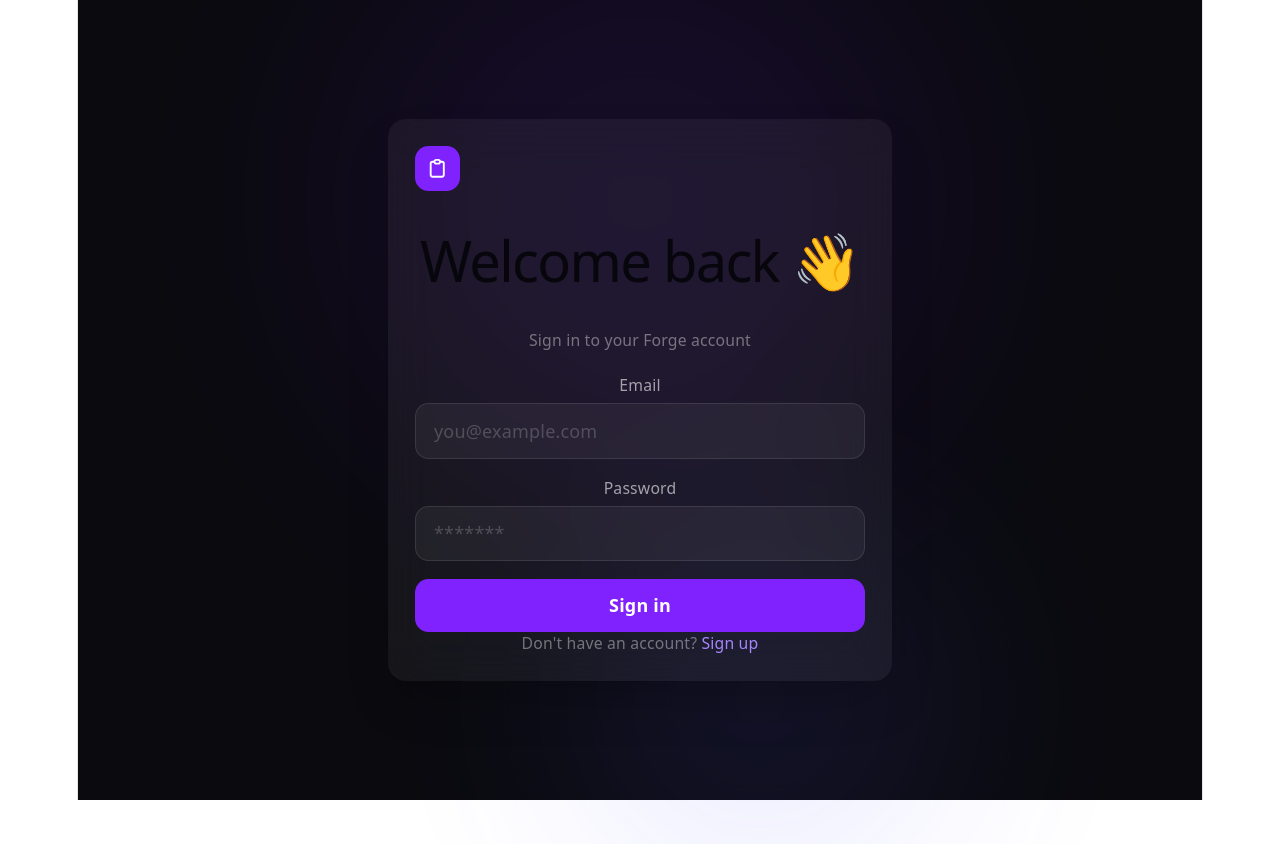
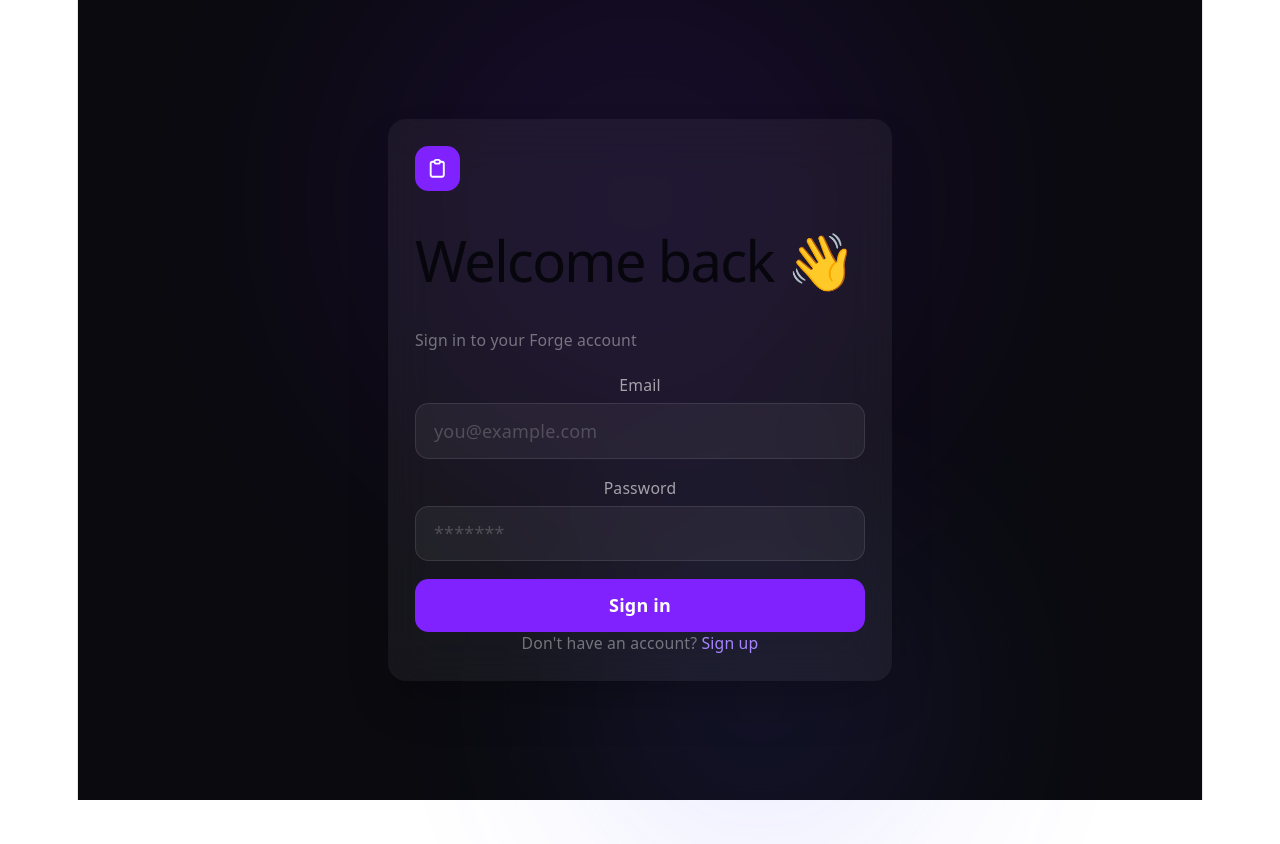
Before and after one commit to Quasheana226/pro-tasker-capstone, a React (Vite) app in the folder frontend/: page /login in a window 1280 px wide. Shown: the top 844 px of the page. Built offline with nearby package versions, Linux system fonts and the light colour scheme; no server answers.

Commit message:
style: explicitly left-align login and register card text

```diff
--- a/frontend/src/pages/LoginPage.tsx
+++ b/frontend/src/pages/LoginPage.tsx
@@ -43,8 +43,8 @@
                             <path strokeLinecap="round" strokeLinejoin="round" strokeWidth={2} d="M9 5H7a2 2 0 00-2 2v12a2 2 0 002 2h10a2 2 0 002-2V7a2 2 0 00-2-2h-2M9 5a2 2 0 002 2h2a2 2 0 002-2M9 5a2 2 0 012-2h2a2 2 0 012 2" />
                         </svg>
                     </div>
-                    <h1 className="text-2xl font-bold text-white">Welcome back 👋</h1>
-                    <p className="text-sm text-white/40 mt-1">Sign in to your Forge account</p>
+                    <h1 className="text-2xl font-bold text-white text-left">Welcome back 👋</h1>
+                    <p className="text-sm text-white/40 mt-1 text-left">Sign in to your Forge account</p>
                 </div>
                 {/* Error message */}
                 {error && (
--- a/frontend/src/pages/RegisterPage.tsx
+++ b/frontend/src/pages/RegisterPage.tsx
@@ -42,8 +42,8 @@
                             <path strokeLinecap="round" strokeLinejoin="round" strokeWidth={2} d="M9 5H7a2 2 0 00-2 2v12a2 2 0 002 2h10a2 2 0 002-2V7a2 2 0 00-2-2h-2M9 5a2 2 0 002 2h2a2 2 0 002-2M9 5a2 2 0 012-2h2a2 2 0 012 2" />
                         </svg>
                     </div>
-                    <h1 className="text-2xl font-bold text-white">Create an account</h1>
-                    <p className="text-sm text-white/40 mt-1">Start organizing with </p>
+                    <h1 className="text-2xl font-bold text-white text-left">Create an account</h1>
+                    <p className="text-sm text-white/40 mt-1 text-left">Start organizing with Forge</p>
                 </div>
 
                 {/* Error message — only renders if error state is not empty */}
```
